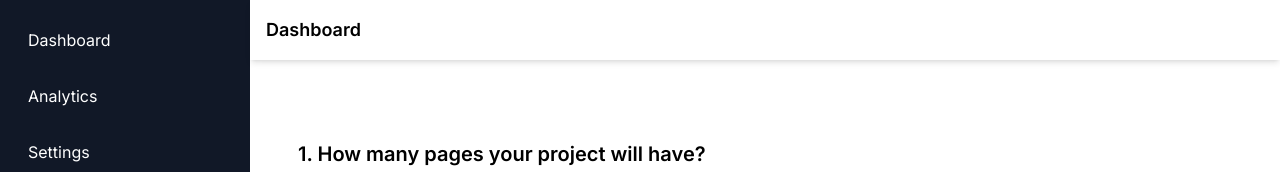
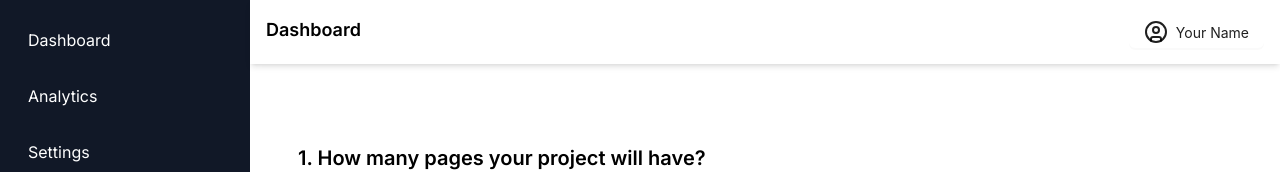
Before and after one commit to kevinshirley/quote-form, a Next.js app: page /dashboard in a window 1280 px wide. Shown: the top 172 px of the page. Built offline with nearby package versions, Linux system fonts and the light colour scheme.

Commit message:
Dashboard dropdown menu + log out button

```diff
--- a/src/app/dashboard/layout.tsx
+++ b/src/app/dashboard/layout.tsx
@@ -2,6 +2,7 @@ import type { Metadata } from 'next';
 import { Inter } from 'next/font/google';
 import { Toaster } from 'react-hot-toast';
 import AppContextProvider from '@/context/app-context';
+import DropdownMenu from '@/components/dropdown-menu';
 
 import '../globals.css';
 
@@ -36,8 +37,9 @@ export default function RootLayout({
             {/* Main Content Wrapper */}
             <div className="grid grid-rows-[auto_1fr] h-screen">
               {/* Top Bar (Fixed within Main Content) */}
-              <header className="bg-white p-4 shadow-md sticky top-0 z-10">
+              <header className="bg-white p-4 shadow-md sticky top-0 z-10 flex justify-between">
                 <h1 className="text-lg font-semibold">Dashboard</h1>
+                <DropdownMenu />
               </header>
 
               {/* Scrollable Main Content */}
--- a/src/app/layout.tsx
+++ b/src/app/layout.tsx
@@ -1,6 +1,7 @@
 import type { Metadata } from 'next';
 import { Inter } from 'next/font/google';
 import { Toaster as Sonner } from "@/components/ui/sonner";
+import LoggedInUserValidation from '@/components/logged-in-user-validation';
 
 import './globals.css';
 
@@ -19,8 +20,10 @@ export default function RootLayout({
   return (
     <html lang='en'>
       <body className={inter.className}>
-        <Sonner />
-        {children}
+        <LoggedInUserValidation>
+          <Sonner />
+          {children}
+        </LoggedInUserValidation>
       </body>
     </html>
   );
--- /dev/null
+++ b/src/components/dropdown-menu/index.tsx
@@ -0,0 +1,55 @@
+'use client';
+
+import type { MenuProps } from 'antd';
+import { Button, Dropdown, Space, Tooltip } from 'antd';
+import { Bolt, CircleUser, LogOut, User } from 'lucide-react';
+import { useRouter } from 'next/navigation';
+
+const DropdownMenu = () => {
+	const router = useRouter();
+
+	const handleMenuClick: MenuProps['onClick'] = (e) => {
+		if (Number(e.key) === 3) {
+			console.log('log out');
+			localStorage.removeItem('user');
+			router.push('/');
+		}
+	};
+
+	const items: MenuProps['items'] = [
+		{
+			label: 'Profile',
+			key: '1',
+			icon: <User />,
+		},
+		{
+			label: 'Settings',
+			key: '2',
+			icon: <Bolt />,
+		},
+		{
+			label: 'Log out',
+			key: '3',
+			icon: <LogOut />,
+		},
+	];
+
+	const menuProps = {
+		items,
+		onClick: handleMenuClick,
+	};
+
+	return (
+    <Dropdown menu={menuProps}>
+      <Button className='border-none'>
+        <Space>
+          <CircleUser />
+					{'Your Name'}
+          {/* <ChevronDown /> */}
+        </Space>
+      </Button>
+    </Dropdown>
+  );
+};
+
+export default DropdownMenu;
--- /dev/null
+++ b/src/components/logged-in-user-validation/index.tsx
@@ -0,0 +1,24 @@
+'use client';
+
+import { useEffect } from 'react';
+import { useRouter } from 'next/navigation';
+
+export default function LoggedInUserValidation({
+  children,
+}: Readonly<{
+  children: React.ReactNode;
+}>) {
+	const router = useRouter();
+
+	useEffect(() => {
+		const storedLoggedInUser = localStorage.getItem('user');
+
+		if (storedLoggedInUser) {
+			router.push('/dashboard');
+		}
+	}, []);
+
+  return (
+    <>{children}</>
+  );
+}
```
